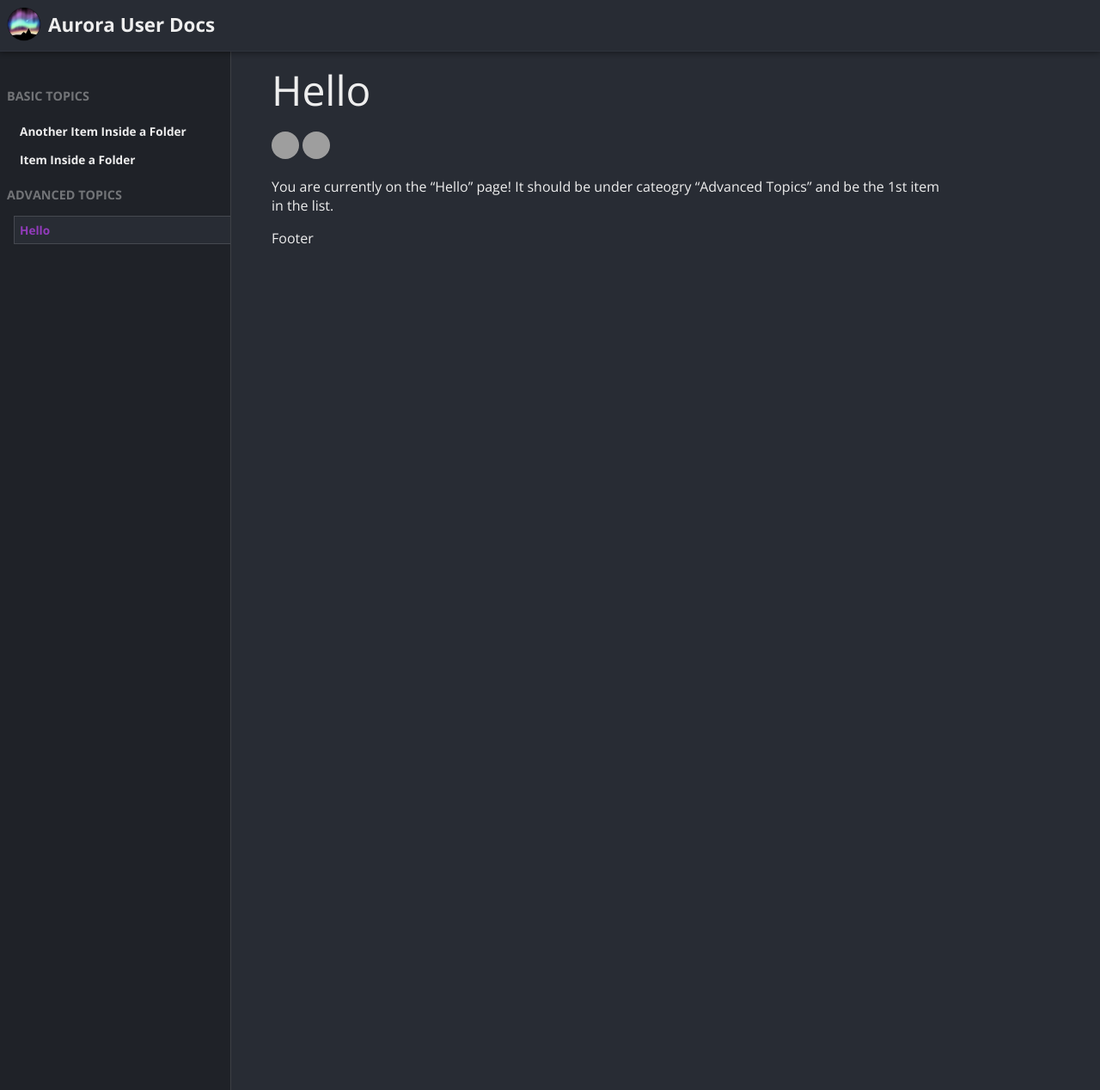
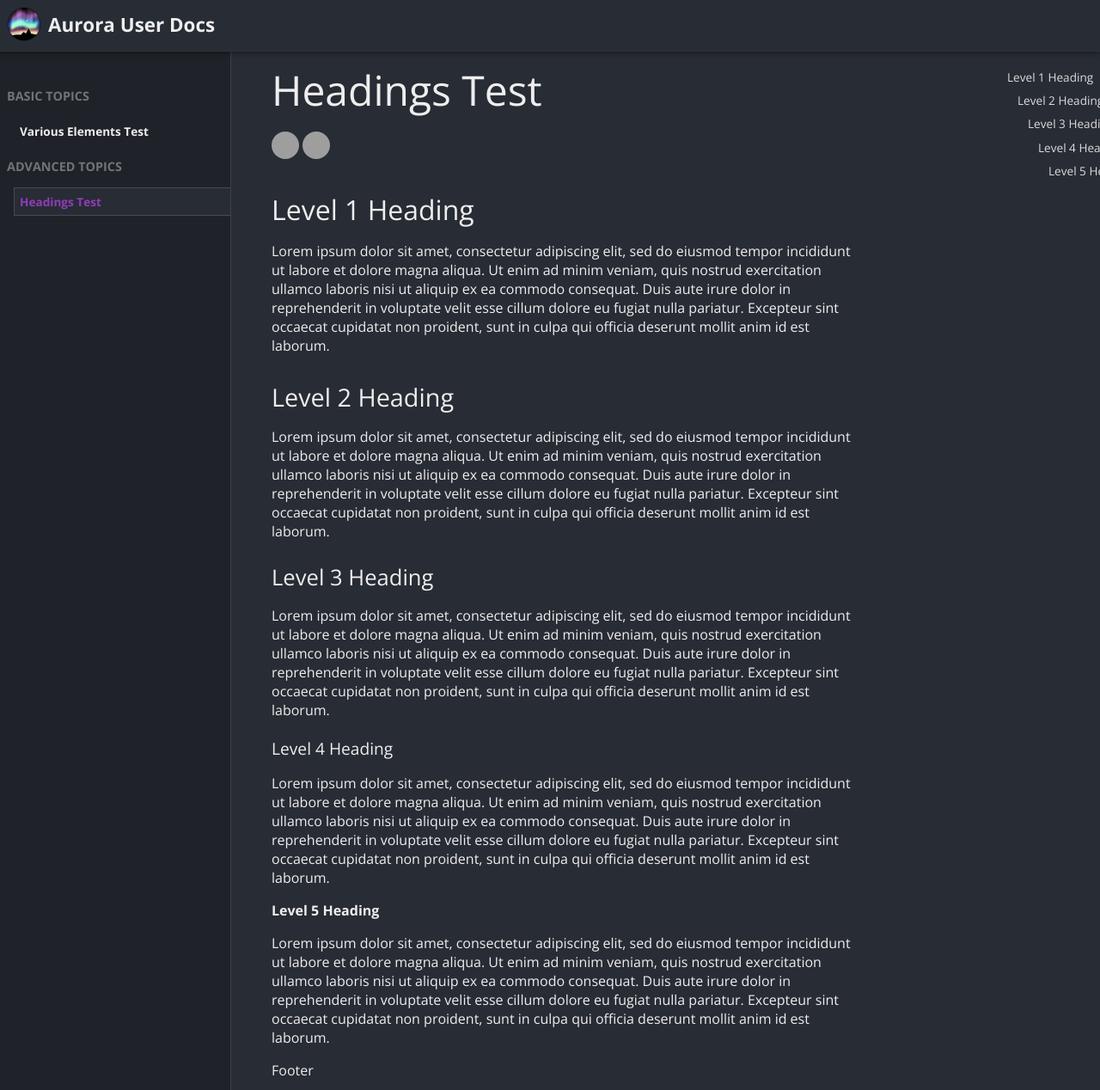
Before and after one commit to Aurora-RGB/Docs, a Jekyll site: the page built from _docs/test.md, in a window 1280 px wide and 1268 px high. Shown: the whole window at 86% size. Built offline with Jekyll 4.4.1, drawn with Linux system fonts in a browser that asks for light colours; a style sheet for code colours, icons or effects is not loaded; grey boxes are pictures that could not be loaded.

Commit message:
Improved heading style and increase TOC width.

```diff
--- a/_docs/nested/t1.md
+++ b/_docs/nested/t1.md
@@ -1,6 +1,6 @@
 ---
 layout: doc
-title: Item Inside a Folder
+title: Various Elements Test
 category: Basic Topics
 order: 3
 authors:
--- a/_docs/test.md
+++ b/_docs/test.md
@@ -1,6 +1,6 @@
 ---
 layout: doc
-title: Hello
+title: Headings Test
 category: Advanced Topics
 order: 1
 authors:
@@ -8,4 +8,17 @@ authors:
   - gitmacer
 ---
 
-You are currently on the "Hello" page! It should be under cateogry "Advanced Topics" and be the 1st item in the list.
+# Level 1 Heading
+Lorem ipsum dolor sit amet, consectetur adipiscing elit, sed do eiusmod tempor incididunt ut labore et dolore magna aliqua. Ut enim ad minim veniam, quis nostrud exercitation ullamco laboris nisi ut aliquip ex ea commodo consequat. Duis aute irure dolor in reprehenderit in voluptate velit esse cillum dolore eu fugiat nulla pariatur. Excepteur sint occaecat cupidatat non proident, sunt in culpa qui officia deserunt mollit anim id est laborum.
+
+## Level 2 Heading
+Lorem ipsum dolor sit amet, consectetur adipiscing elit, sed do eiusmod tempor incididunt ut labore et dolore magna aliqua. Ut enim ad minim veniam, quis nostrud exercitation ullamco laboris nisi ut aliquip ex ea commodo consequat. Duis aute irure dolor in reprehenderit in voluptate velit esse cillum dolore eu fugiat nulla pariatur. Excepteur sint occaecat cupidatat non proident, sunt in culpa qui officia deserunt mollit anim id est laborum.
+
+### Level 3 Heading
+Lorem ipsum dolor sit amet, consectetur adipiscing elit, sed do eiusmod tempor incididunt ut labore et dolore magna aliqua. Ut enim ad minim veniam, quis nostrud exercitation ullamco laboris nisi ut aliquip ex ea commodo consequat. Duis aute irure dolor in reprehenderit in voluptate velit esse cillum dolore eu fugiat nulla pariatur. Excepteur sint occaecat cupidatat non proident, sunt in culpa qui officia deserunt mollit anim id est laborum.
+
+#### Level 4 Heading
+Lorem ipsum dolor sit amet, consectetur adipiscing elit, sed do eiusmod tempor incididunt ut labore et dolore magna aliqua. Ut enim ad minim veniam, quis nostrud exercitation ullamco laboris nisi ut aliquip ex ea commodo consequat. Duis aute irure dolor in reprehenderit in voluptate velit esse cillum dolore eu fugiat nulla pariatur. Excepteur sint occaecat cupidatat non proident, sunt in culpa qui officia deserunt mollit anim id est laborum.
+
+##### Level 5 Heading
+Lorem ipsum dolor sit amet, consectetur adipiscing elit, sed do eiusmod tempor incididunt ut labore et dolore magna aliqua. Ut enim ad minim veniam, quis nostrud exercitation ullamco laboris nisi ut aliquip ex ea commodo consequat. Duis aute irure dolor in reprehenderit in voluptate velit esse cillum dolore eu fugiat nulla pariatur. Excepteur sint occaecat cupidatat non proident, sunt in culpa qui officia deserunt mollit anim id est laborum.
--- a/_sass/entry.scss
+++ b/_sass/entry.scss
@@ -23,7 +23,7 @@ $font-size: 16px;
 // Layout
 $header-height: 60px;
 $nav-width: 260px;
-$toc-width: 130px;
+$toc-width: 220px;
 
 
 // ------------------------ //
--- a/_sass/style/page/_headings.scss
+++ b/_sass/style/page/_headings.scss
@@ -1,3 +1,36 @@
 .page-title {
 	font-size: 3rem;
 }
+
+article {
+	h1, h2, h3 {
+		font-weight: 100;
+	}
+
+	h1 {
+		margin: 2rem 0 0;
+		font-size: 2rem;
+	}
+
+	h2 {
+		margin: 1.8rem 0 0;
+		font-size: 1.8rem;
+	}
+
+	h3 {
+		margin: 1.6rem 0 0;
+		font-size: 1.6rem;
+	}
+
+	h4 {
+		margin: 1.2rem 0 0;
+		font-size: 1.2rem;
+		font-weight: 400;
+	}
+
+	h5 {
+		margin: 1rem 0 0;
+		font-size: 1rem;
+		font-weight: 700;
+	}
+}
```
Also changed, not shown: _docs/nested/first-test.md (deleted, +0 -10 lines).
